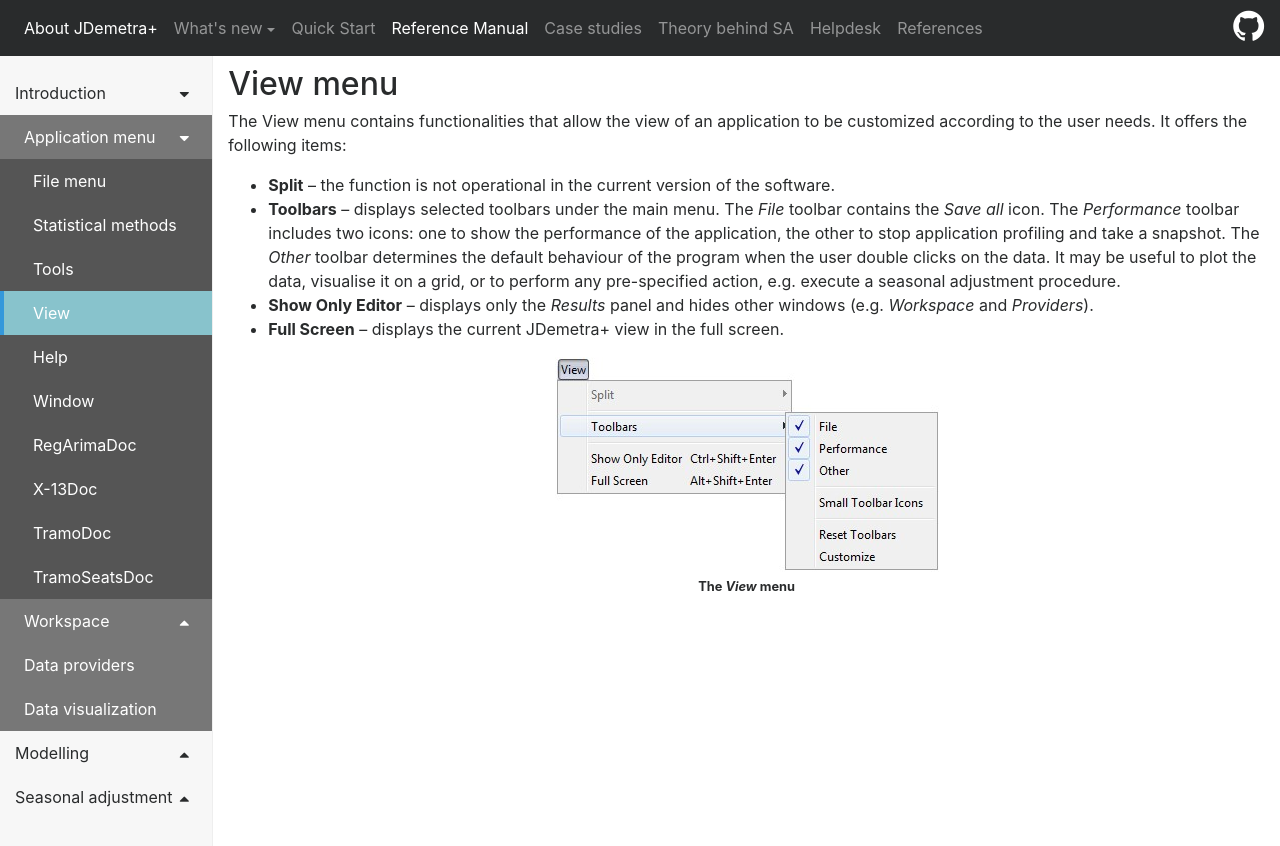
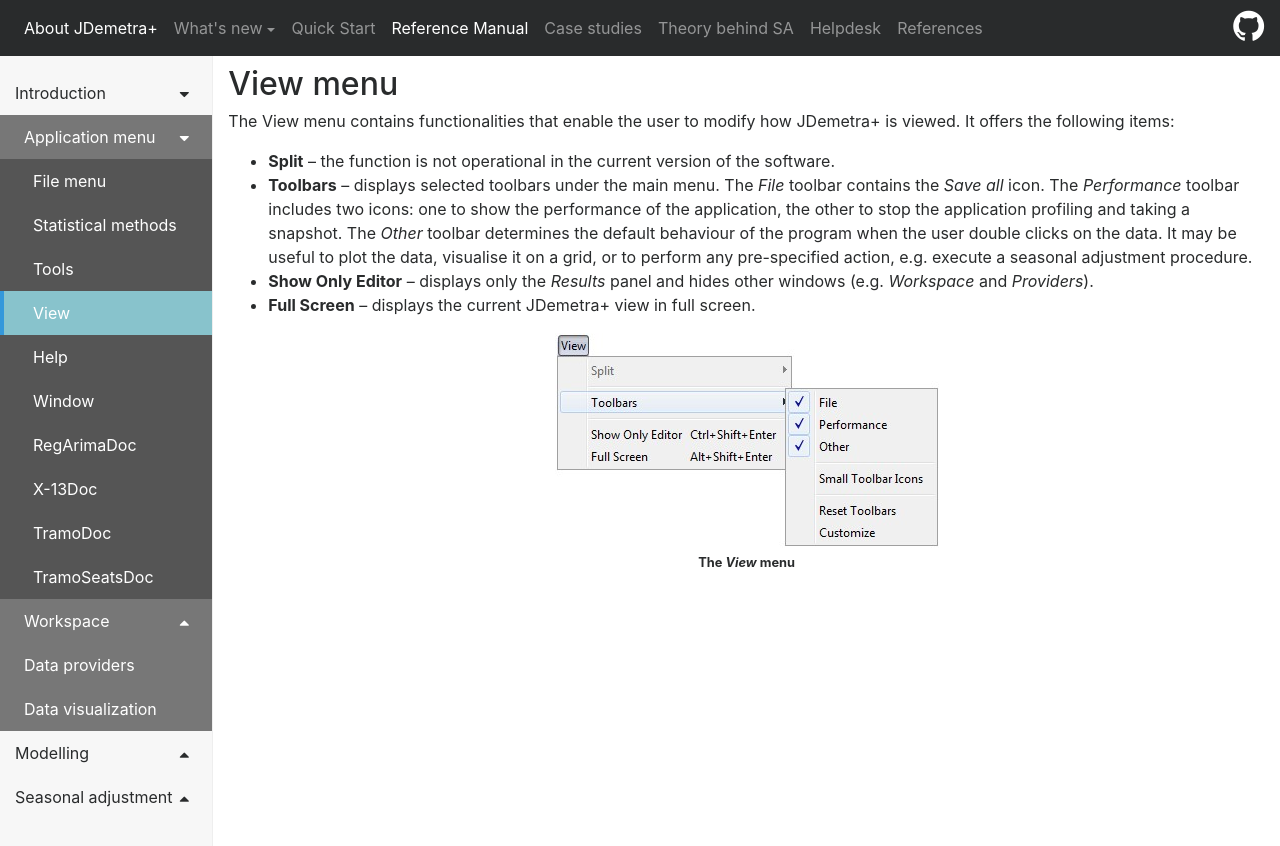
Before and after one commit to SylwiaGrudkowska/JDemetra-documentation, a Jekyll site: the page built from pages/reference-manual/view.md, in a window 1280 px wide. Shown: the top 846 px of the page. Built offline with Jekyll 4.4.1, drawn with Linux system fonts in a browser that asks for light colours; nearby versions of some CDN libraries.

Commit message:
Update view.md

```diff
--- a/pages/reference-manual/view.md
+++ b/pages/reference-manual/view.md
@@ -6,14 +6,15 @@ description: Basics
 category: Application menu
 ---
 
-The View menu contains functionalities that allow the view of an application to be customized according to the user needs.
+The View menu contains functionalities that enable the user to modify how JDemetra+ is viewed.
 It offers the following items:
 * **Split** – the function is not operational in the current version of the software.
 * **Toolbars** – displays selected toolbars under the main menu. The *File* toolbar contains the *Save all* icon.
-    The *Performance* toolbar includes two icons: one to show the performance of the application, the other to stop application profiling and take a snapshot.
-	The *Other* toolbar determines the default behaviour of the program when the user double clicks on the data. It may be useful to plot the data, visualise it on a grid, or to perform any pre-specified action, e.g. execute a seasonal adjustment procedure.
+    The *Performance* toolbar includes two icons: one to show the performance of the application, the other to stop the application profiling and taking a snapshot.
+	The *Other* toolbar determines the default behaviour of the program when the user double clicks on the data. It may be useful to plot the data, visualise it
+	on a grid, or to perform any pre-specified action, e.g. execute a seasonal adjustment procedure.
 * **Show Only Editor** – displays only the *Results* panel and hides other windows (e.g. *Workspace* and *Providers*).
-* **Full Screen** – displays the current JDemetra+ view in the full screen.
+* **Full Screen** – displays the current JDemetra+ view in full screen.
 
 {: .text-center.image-wrapper}
 
```
